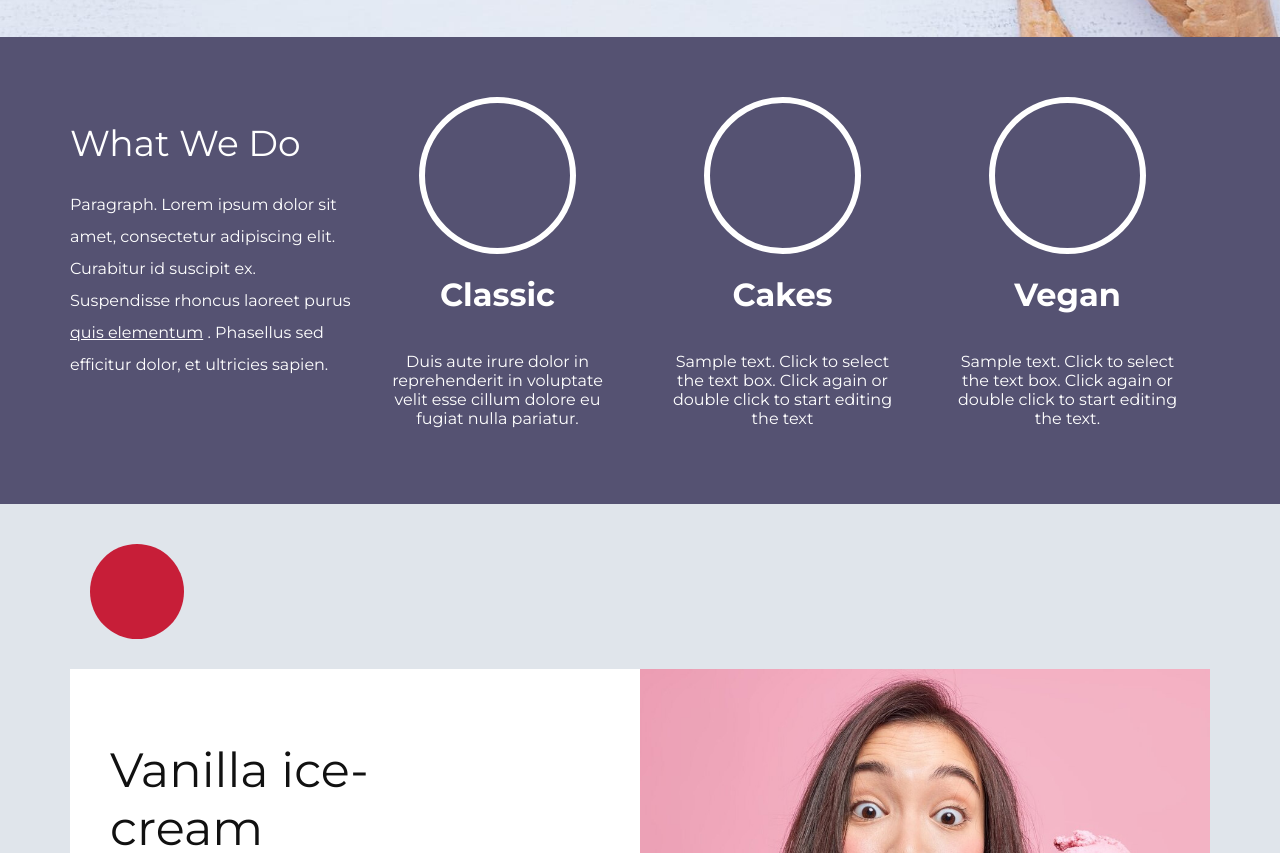
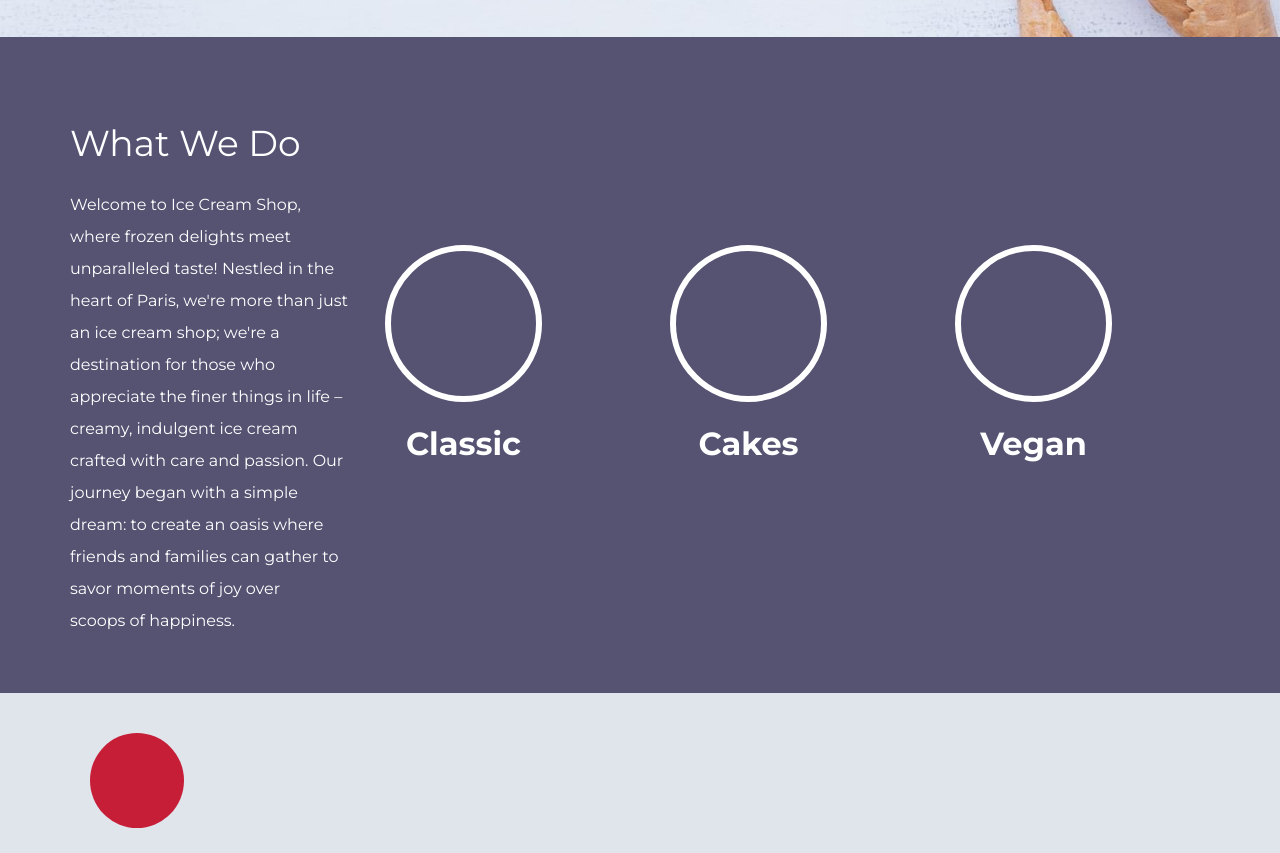
Before and after one commit to Ahsanch007/ice-cream, a plain HTML site: page index.html in a window 1280 px wide. Shown: the part 708-1561 px from the top of the page. Drawn offline with Linux system fonts and the light colour scheme.

Commit message:
done changes

```diff
--- a/assets/styles/style.css
+++ b/assets/styles/style.css
@@ -252,6 +252,9 @@ body {
     bottom: -157px;
 }
 
+.desktop{
+    align-items: center;
+}
 
 
 
--- a/index.html
+++ b/index.html
@@ -48,7 +48,7 @@
                     Ice Cream Shop
                 </h1>
                 <p>
-                    ICE CREAM MENU
+                    Choose your flavour
                 </p>
                 <div class="u-gallery-1">
                     <div class="u-back-image u-expanded">
@@ -77,16 +77,16 @@
 
     <div class="what-do">
         <div class="container">
-            <div class="row">
+            <div class="row desktop">
                 <div class="column">
                     <div class="u-text">
                         <h1> What We Do</h1>
                         <p>
-                            Paragraph. Lorem ipsum dolor sit amet, consectetur adipiscing elit. Curabitur id suscipit
-                            ex. Suspendisse rhoncus laoreet purus <a href="#" class="u-border-1"
-                                style="color: white;text-decoration: underline;">quis
-                                elementum</a> . Phasellus
-                            sed efficitur dolor, et ultricies sapien.
+                            Welcome to Ice Cream Shop, where frozen delights meet unparalleled taste! Nestled in the
+                            heart of Paris, we're more than just an ice cream shop; we're a destination for those who
+                            appreciate the finer things in life – creamy, indulgent ice cream crafted with care and
+                            passion. Our journey began with a simple dream: to create an oasis where friends and
+                            families can gather to savor moments of joy over scoops of happiness.
 
                         </p>
                     </div>
@@ -99,11 +99,7 @@
                         <h1>
                             Classic
                         </h1>
-                        <p>
-                            Duis aute irure dolor in reprehenderit in voluptate velit esse cillum dolore
-                            eu fugiat nulla
-                            pariatur.
-                        </p>
+
                     </div>
                 </div>
                 <div class="column">
@@ -114,10 +110,7 @@
                         <h1>
                             Cakes
                         </h1>
-                        <p>
-                            Sample text. Click to select the text box. Click again or double click to
-                            start editing the text
-                        </p>
+
                     </div>
                 </div>
                 <div class="column">
@@ -128,10 +121,7 @@
                         <h1>
                             Vegan
                         </h1>
-                        <p>
-                            Sample text. Click to select the text box. Click again or double click to
-                            start editing the text.
-                        </p>
+
                     </div>
                 </div>
             </div>
```
